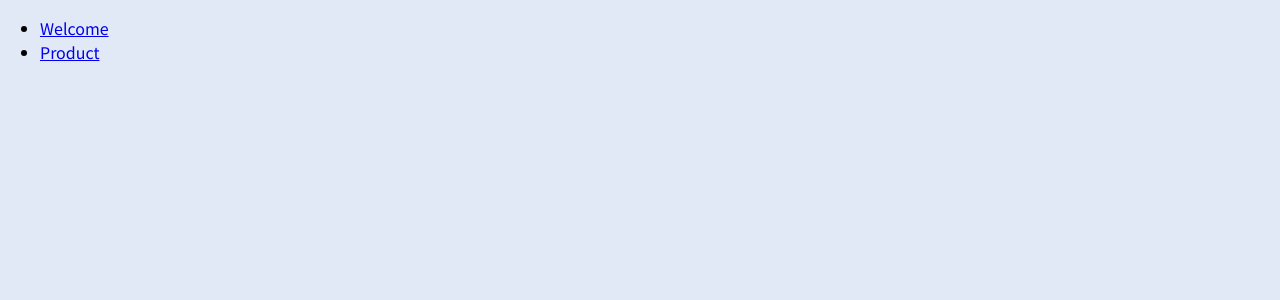
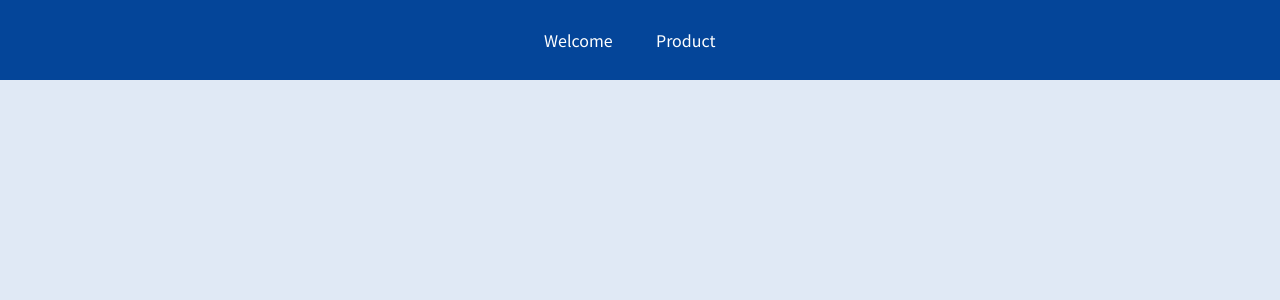
Before and after one commit to dhruv-rana98/React-Router-Basics, a JavaScript app: page / in a window 1280 px wide. Shown: the top 300 px of the page. Built offline with nearby package versions, Linux system fonts and the light colour scheme.

Commit message:
Use of NavLink to make link active using a active class using activeClassName prop available with NavLink

```diff
--- a/src/components/MainHeader.js
+++ b/src/components/MainHeader.js
@@ -1,14 +1,19 @@
-import { Link } from "react-router-dom";
+import { NavLink } from "react-router-dom";
+import classes from "./MainHeader.module.css";
 const MainHeader = () => {
   return (
-    <header>
+    <header className={classes.header}>
       <nav>
         <ul>
           <li>
-            <Link to="/welcome">Welcome</Link>
+            <NavLink activeClassName={classes.active} to="/welcome">
+              Welcome
+            </NavLink>
           </li>
           <li>
-            <Link to="/products">Product</Link>
+            <NavLink activeClassName={classes.active} to="/products">
+              Product
+            </NavLink>
           </li>
         </ul>
       </nav>
```
Also changed, not shown: 1 other file (tests, documents, lock files or other folders).
